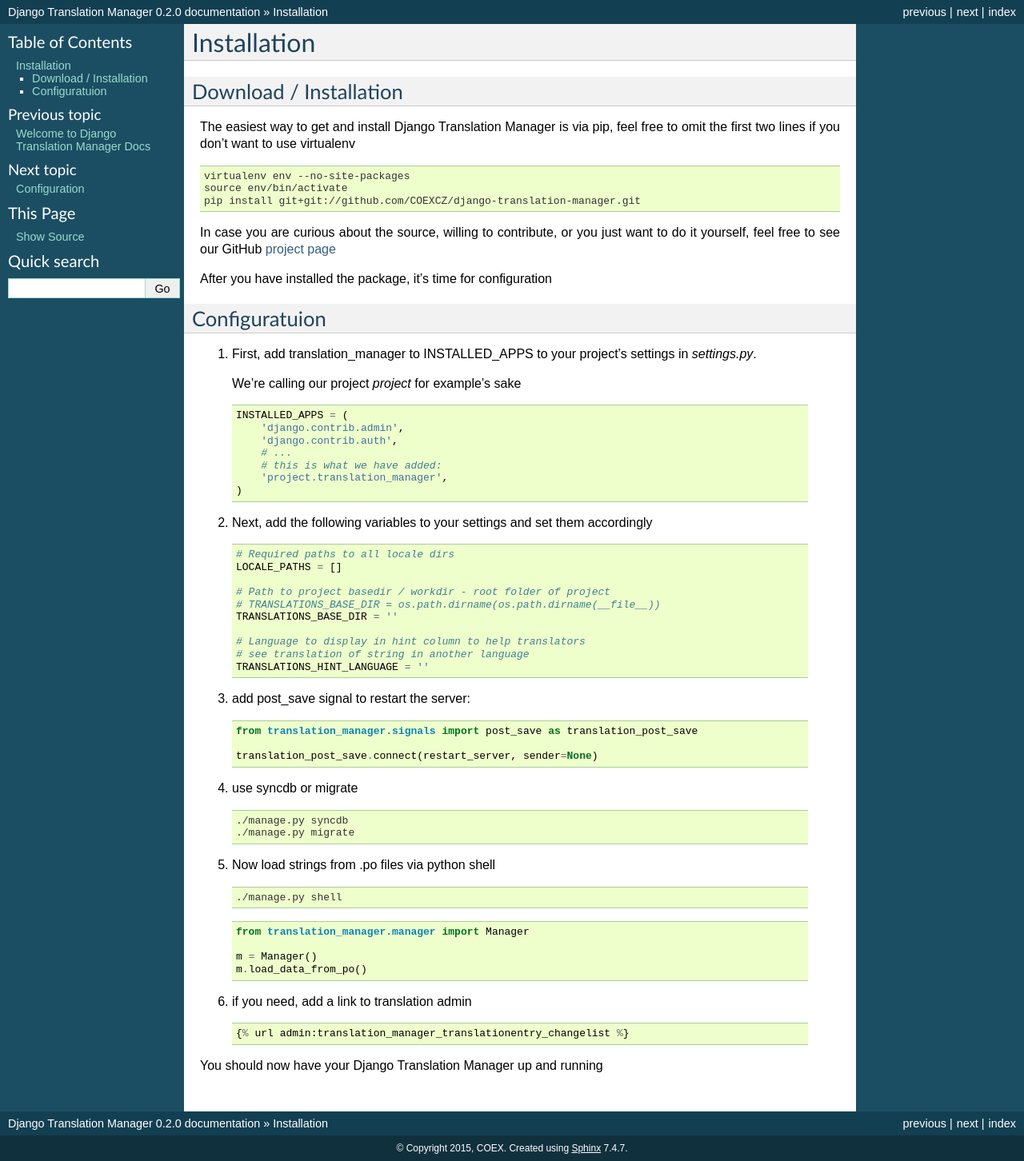
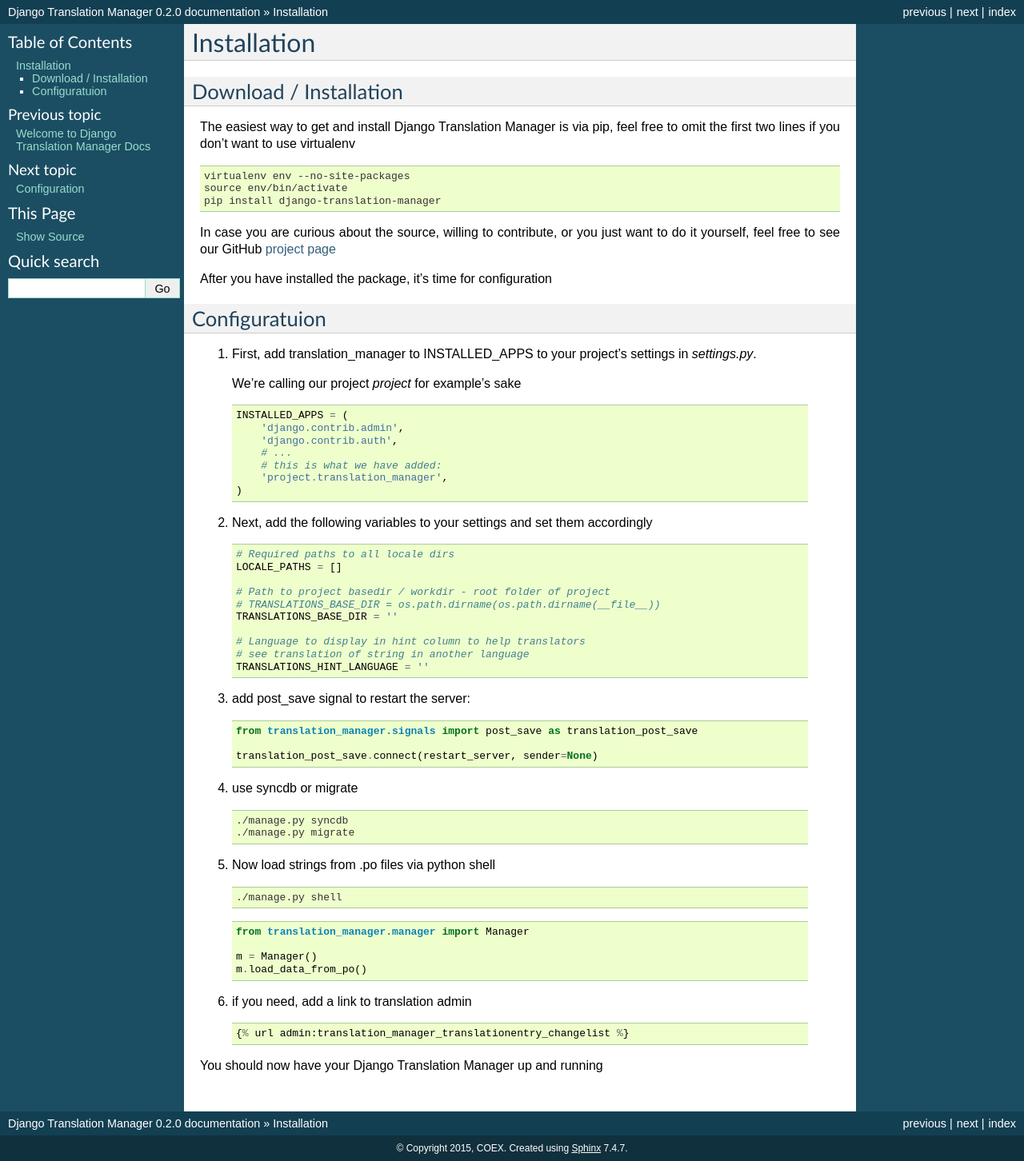
Before and after one commit to COEXCZ/django-translation-manager, a Sphinx documentation site: the page built from docs/installation.rst, in a window 1280 px wide. Shown: the whole page at 80% size. Built offline with Sphinx 7.4.7, drawn with Linux system fonts in a browser that asks for light colours; pages that are not in the unit, such as notebooks, are missing from menus.

Commit message:
pip install django-translation-manager (oh yeah!)

```diff
--- a/docs/installation.rst
+++ b/docs/installation.rst
@@ -15,7 +15,7 @@
 
     virtualenv env --no-site-packages
     source env/bin/activate
-    pip install git+git://github.com/COEXCZ/django-translation-manager.git
+    pip install django-translation-manager
 
 In case you are curious about the source, willing to contribute, or you just want
 to do it yourself, feel free to see our GitHub `project page`_
```
